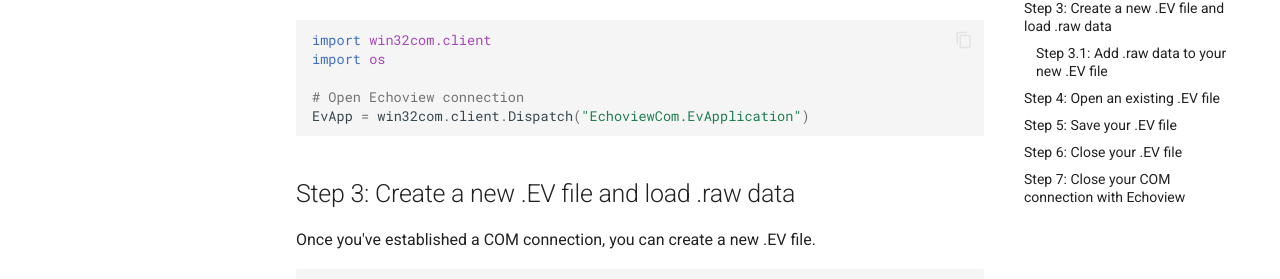
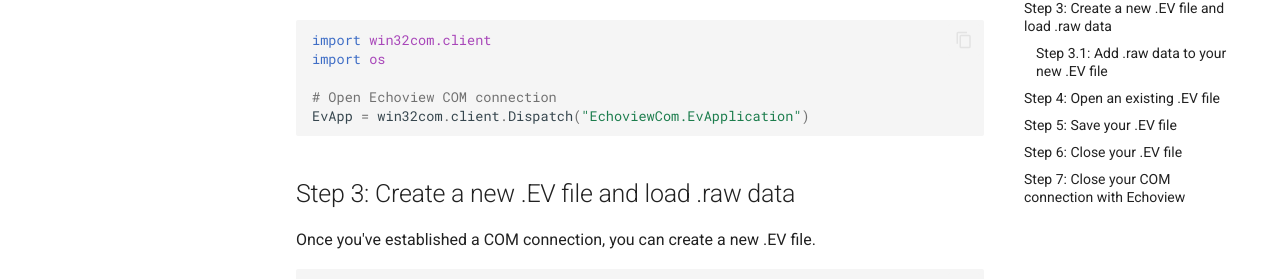
Before and after one commit to AllisonLWhiteSEFSC/Echoview_COM_Tools, an MkDocs documentation site: the page built from docs/getting-started.md, in a window 1280 px wide and 900 px high, scrolled down 567 px. Shown: the part 172-451 px from the top of the window. Built offline with MkDocs 1.6.1 and Material for MkDocs 9.7.7, drawn with Linux system fonts in a browser that asks for light colours; comment, search, counter and statistics services are not loaded.

Commit message:
Update getting-started.md

````diff
--- a/docs/getting-started.md
+++ b/docs/getting-started.md
@@ -31,7 +31,7 @@ This establishes a COM connection between Python and Echoview. This is the first
 import win32com.client
 import os
 
-# Open Echoview connection
+# Open Echoview COM connection
 EvApp = win32com.client.Dispatch("EchoviewCom.EvApplication")
 ```
 
````
